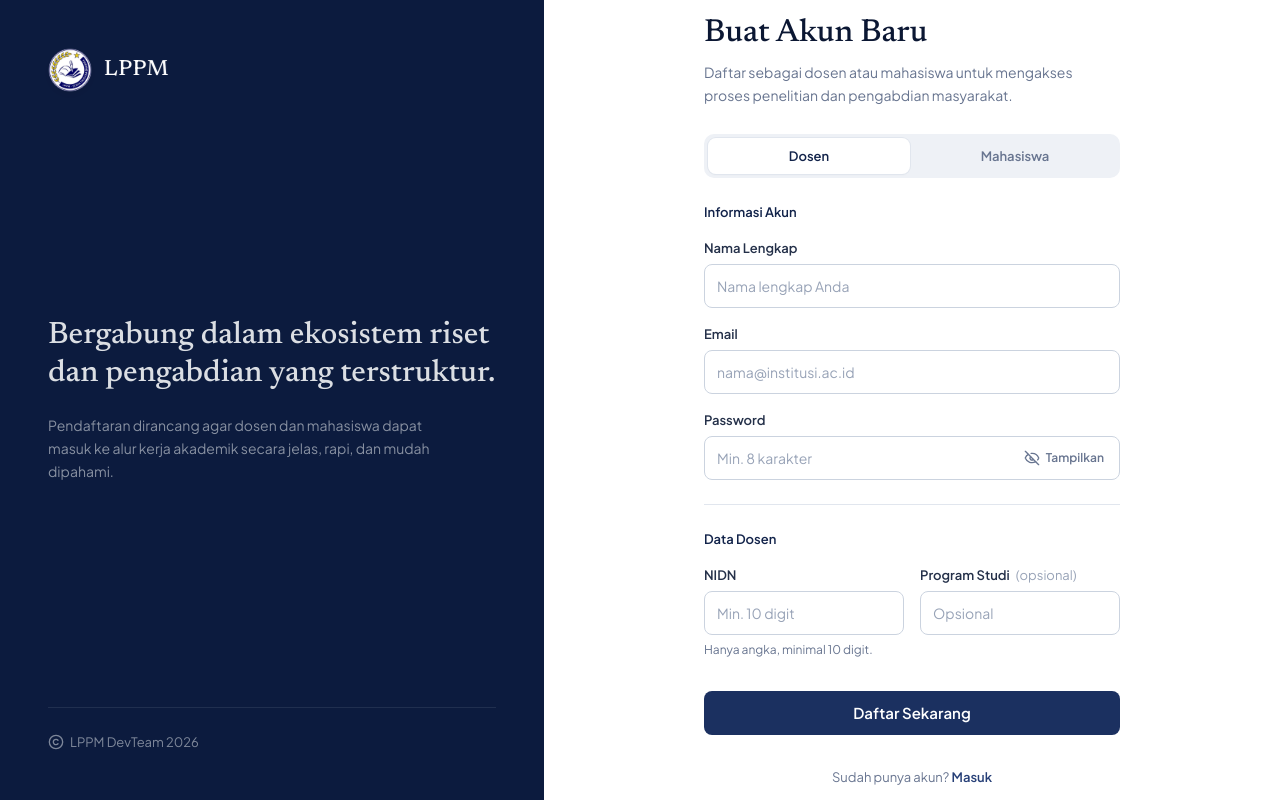
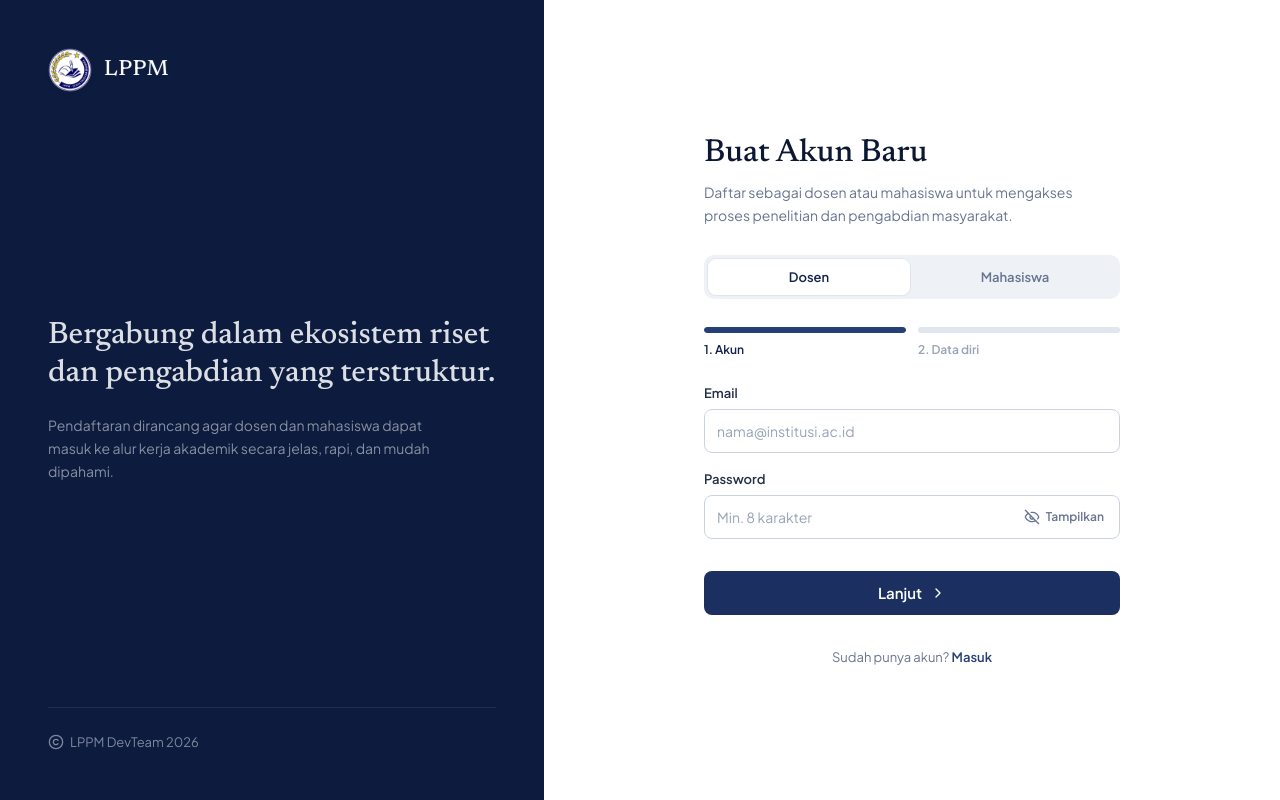
Before and after one commit to itsraziqsm/LPPM_TrigunaDharma, a React (Vite) app in the folder frontend/: page /register in a window 1280 px wide. Built offline with nearby package versions, Linux system fonts and the light colour scheme; no server answers.

Commit message:
Daftar: formulir 2 langkah (Akun → Data diri) dengan bilah progres beranimasi, tanpa overflow
Co-Authored-By: Claude Opus 5.5 <noreply@anthropic.com>
Claude-Session: https://claude.ai/code/session_01Cm2vXEsX8fq7NEk7HoWVEK

```diff
--- a/frontend/src/index.css
+++ b/frontend/src/index.css
@@ -314,6 +314,34 @@
   animation: rise 0.55s cubic-bezier(0.22, 1, 0.36, 1) both;
 }
 
+/* Perpindahan langkah formulir (Daftar): geser + pudar sesuai arah */
+@keyframes langkah-maju {
+  from {
+    opacity: 0;
+    transform: translateX(24px);
+  }
+  to {
+    opacity: 1;
+    transform: none;
+  }
+}
+@keyframes langkah-mundur {
+  from {
+    opacity: 0;
+    transform: translateX(-24px);
+  }
+  to {
+    opacity: 1;
+    transform: none;
+  }
+}
+.langkah-maju {
+  animation: langkah-maju 0.35s cubic-bezier(0.22, 1, 0.36, 1) both;
+}
+.langkah-mundur {
+  animation: langkah-mundur 0.35s cubic-bezier(0.22, 1, 0.36, 1) both;
+}
+
 @media (prefers-reduced-motion: reduce) {
   *,
   ::before,
--- a/frontend/src/pages/RegisterPage.jsx
+++ b/frontend/src/pages/RegisterPage.jsx
@@ -2,7 +2,7 @@ import { useRef, useState } from 'react'
 import { Link, Navigate, useNavigate } from 'react-router-dom'
 import useAuthStore from '../store/authStore'
 import useLenis from '../hooks/useLenis'
-import { CircleAlert, Eye, EyeOff, Copyright } from 'lucide-react'
+import { ChevronLeft, ChevronRight, CircleAlert, Eye, EyeOff, Copyright } from 'lucide-react'
 import LogoLppm from '../components/LogoLppm'
 import AuthIntro from '../components/AuthIntro'
 import { bacaPendaftaran, rapikanEmail, simpanPendaftaran, validasiDaftar } from '../utils/pendaftaran'
@@ -43,6 +43,9 @@ const Field = ({ label, name, type = 'text', value, onChange, placeholder, requi
 
 // Satu identitas satu pendaftaran (W-48): validasi email/NIDN/NIRM di sini; status pendaftaran
 // sebelumnya dari kode galat server → halaman /register/terkirim atau Login.
+const LANGKAH = ['Akun', 'Data diri']
+const LANGKAH_KOLOM = [['email', 'password'], ['name', 'nidn', 'nim', 'programStudi', 'prodi']]
+
 const PESAN_DUPLIKAT =
   'Email, NIDN, atau NIRM ini sudah terdaftar. Bila pendaftaran Anda masih menunggu persetujuan, tunggu konfirmasi admin; bila sudah disetujui, silakan masuk.'
 
@@ -61,7 +64,20 @@ export default function RegisterPage() {
   const [sudahTerkirim] = useState(() => Boolean(bacaPendaftaran()))
 
   const galatKlien = validasiDaftar(role, form)
-  const galat = (k) => (coba ? galatKlien[k] : null) || galatServer[k]
+  const [langkah, setLangkah] = useState(0) // 0 = akun, 1 = data dosen/mahasiswa
+  const [arah, setArah] = useState('maju')
+  const [cobaLangkah, setCobaLangkah] = useState([false, false])
+  const galat = (k) => ((coba || cobaLangkah[LANGKAH_KOLOM[0].includes(k) ? 0 : 1]) ? galatKlien[k] : null) || galatServer[k]
+  const lanjut = () => {
+    setCobaLangkah((c) => [true, c[1]])
+    if (LANGKAH_KOLOM[0].some((k) => galatKlien[k])) return
+    setArah('maju')
+    setLangkah(1)
+  }
+  const kembali = () => {
+    setArah('mundur')
+    setLangkah(0)
+  }
 
   const handleChange = (e) => {
     clearError()
@@ -75,8 +91,12 @@ export default function RegisterPage() {
   }
   const handleSubmit = async (e) => {
     e.preventDefault()
+    if (langkah === 0) return lanjut()
     setCoba(true)
-    if (Object.keys(galatKlien).length) return
+    if (Object.keys(galatKlien).length) {
+      if (LANGKAH_KOLOM[0].some((k) => galatKlien[k])) kembali()
+      return
+    }
     const email = rapikanEmail(form.email)
     try {
       const payload = role === 'dosen'
@@ -95,6 +115,8 @@ export default function RegisterPage() {
         navigate('/login', { replace: true, state: { flash: 'Akun dengan identitas ini sudah aktif. Silakan masuk.', email } })
       } else if (err.status === 422 && err.fieldErrors) {
         setGalatServer(Object.fromEntries(Object.entries(err.fieldErrors).map(([k, v]) => [k, [].concat(v).join(' ')])))
+        // Galat di email/password → tampilkan langkah 1.
+        if (LANGKAH_KOLOM[0].some((k) => err.fieldErrors[k])) kembali()
       } else if (err.status === 409 && !err.code) {
         // Backend lama (sebelum W-48): 409 umum "Resource already exists".
         clearError()
@@ -178,21 +200,27 @@ export default function RegisterPage() {
             </div>
           ) : null}
 
-          <form onSubmit={handleSubmit} className="mt-6" noValidate>
-            <p className="text-sm font-semibold text-navy-900">Informasi Akun</p>
+          {/* Dua langkah: 1. Akun (email & password) → 2. Data dosen/mahasiswa. Bilah progres bergerak halus. */}
+          <ol className="mt-7 grid grid-cols-2 gap-3" aria-label="Langkah pendaftaran">
+            {LANGKAH.map((l, i) => (
+              <li key={l} aria-current={langkah === i ? 'step' : undefined}>
+                <span className="block h-1.5 overflow-hidden rounded-full bg-slate-200">
+                  <span
+                    className="block h-full rounded-full bg-navy-700 transition-[width] duration-500 ease-out motion-reduce:transition-none"
+                    style={{ width: langkah >= i ? '100%' : '0%' }}
+                  />
+                </span>
+                <span className={`mt-2 block text-xs font-semibold ${langkah >= i ? 'text-navy-900' : 'text-slate-400'}`}>
+                  {i + 1}. {l}
+                </span>
+              </li>
+            ))}
+          </ol>
 
-            <div className="mt-4 space-y-4">
-              <Field
-                label="Nama Lengkap"
-                name="name"
-                value={form.name}
-                onChange={handleChange}
-                placeholder="Nama lengkap Anda"
-                required
-                error={galat('name')}
-                autoComplete="name"
-              />
-
+          <form onSubmit={handleSubmit} className="mt-6 overflow-hidden" noValidate>
+            <div key={langkah} className={arah === 'maju' ? 'langkah-maju' : 'langkah-mundur'}>
+            {langkah === 0 ? (
+            <div className="space-y-4">
               <Field
                 label="Email"
                 name="email"
@@ -234,13 +262,22 @@ export default function RegisterPage() {
                 {galat('password') ? <span className="mt-1.5 block text-xs text-red-700">{galat('password')}</span> : null}
               </div>
             </div>
-
-            <hr className="my-6 border-slate-200" />
-
+            ) : (
+            <div className="space-y-4">
               <p className="text-sm font-semibold text-navy-900">{role === 'dosen' ? 'Data Dosen' : 'Data Mahasiswa'}</p>
+              <Field
+                label="Nama Lengkap"
+                name="name"
+                value={form.name}
+                onChange={handleChange}
+                placeholder="Nama lengkap Anda"
+                required
+                error={galat('name')}
+                autoComplete="name"
+              />
 
             {role === 'dosen' ? (
-              <div className="mt-4 grid grid-cols-1 gap-4 sm:grid-cols-2">
+              <div className="grid grid-cols-1 gap-4 sm:grid-cols-2">
                 <Field
                   label="NIDN"
                   name="nidn"
@@ -262,7 +299,7 @@ export default function RegisterPage() {
                 />
               </div>
             ) : (
-              <div className="mt-4 grid grid-cols-1 gap-4 sm:grid-cols-2">
+              <div className="grid grid-cols-1 gap-4 sm:grid-cols-2">
                 <Field
                   label="NIRM"
                   name="nim"
@@ -284,8 +321,22 @@ export default function RegisterPage() {
                 />
               </div>
             )}
+            </div>
+            )}
+            </div>
 
-            <button type="submit" className="btn btn-primary mt-8 h-11 w-full text-[0.9375rem]" disabled={loading}>
+            {langkah === 0 ? (
+              <button type="button" onClick={lanjut} className="btn btn-primary mt-8 h-11 w-full text-[0.9375rem]">
+                Lanjut
+                <ChevronRight size={16} aria-hidden="true" />
+              </button>
+            ) : (
+              <div className="mt-8 grid grid-cols-[auto_minmax(0,1fr)] gap-3">
+                <button type="button" onClick={kembali} className="btn btn-secondary h-11" disabled={loading}>
+                  <ChevronLeft size={16} aria-hidden="true" />
+                  Kembali
+                </button>
+                <button type="submit" className="btn btn-primary h-11 text-[0.9375rem]" disabled={loading}>
                   {loading
                     ? (
                       <span className="flex items-center justify-center gap-2.5">
@@ -295,6 +346,8 @@ export default function RegisterPage() {
                     )
                     : 'Daftar Sekarang'}
                 </button>
+              </div>
+            )}
           </form>
 
           <p className="mt-8 text-center text-sm text-slate-500">
```
Also changed, not shown: 1 other file (tests, documents, lock files or other folders). Lines whose indentation alone changed are shown as unchanged.
